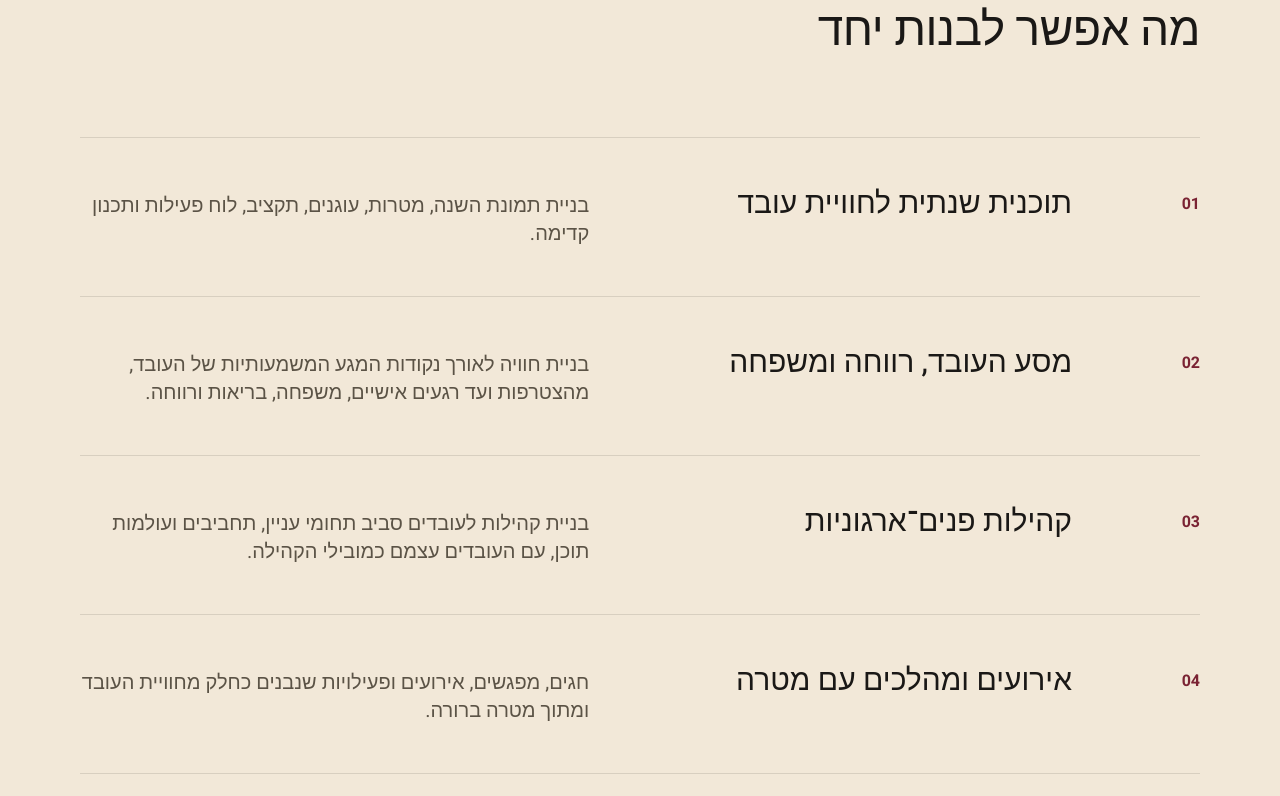
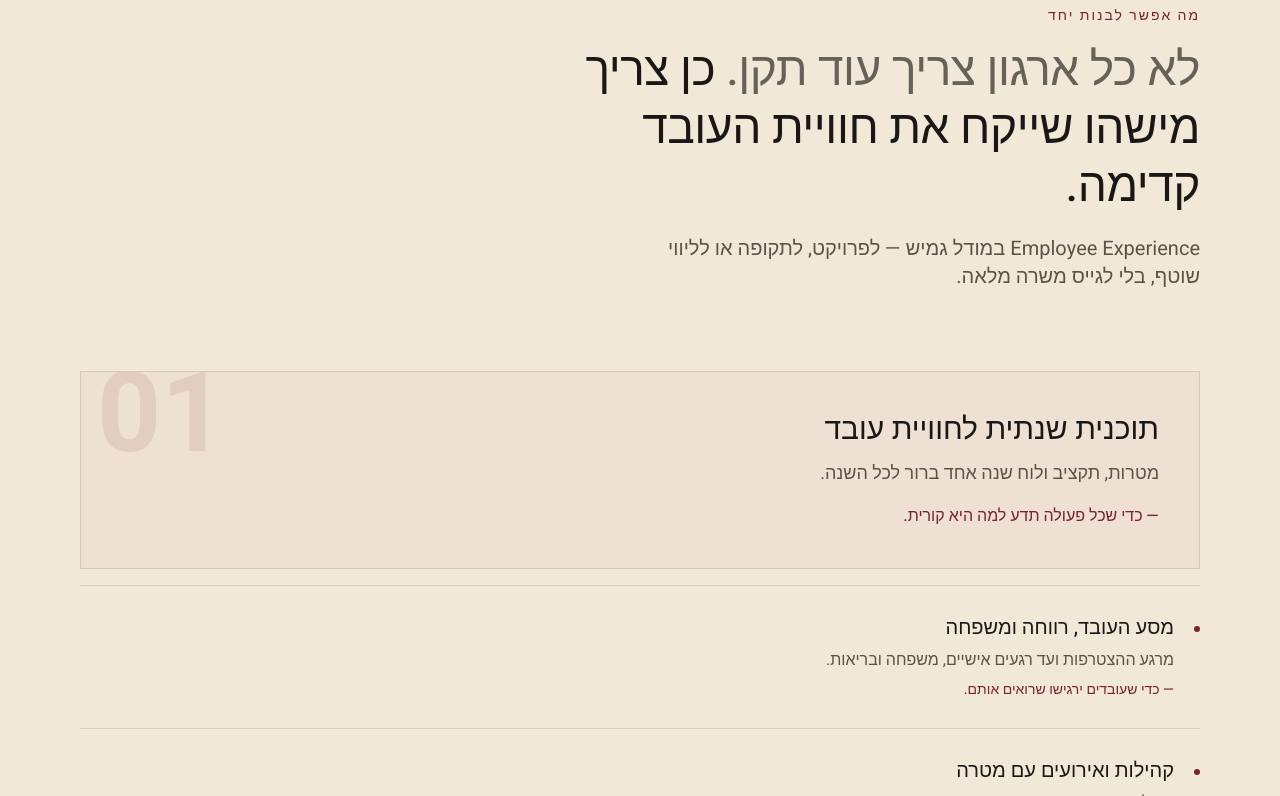
Before and after one commit to orlagziel0-source/Brand-landing, a Next.js app: page / in a window 1280 px wide. Shown: the part 1720-2516 px from the top of the page. Built offline with nearby package versions, Linux system fonts and the light colour scheme.

Commit message:
Add files via upload

```diff
--- a/components/WhatCanBeBuilt.tsx
+++ b/components/WhatCanBeBuilt.tsx
@@ -7,42 +7,98 @@ const ease: [number, number, number, number] = [0.22, 1, 0.36, 1];
 
 export default function WhatCanBeBuilt() {
   const { dict } = useLanguage();
+  const [featured, ...rest] = dict.build.items;
 
   return (
     <section id="build" className="scroll-mt-28 py-24 md:py-32">
       <div className="container-editorial">
-        <motion.h2
-          initial={{ opacity: 0, y: 20 }}
+        {/* Manifesto block */}
+        <div className="max-w-2xl">
+          <motion.p
+            initial={{ opacity: 0, y: 12 }}
             whileInView={{ opacity: 1, y: 0 }}
             viewport={{ once: true, margin: "-100px" }}
-          transition={{ duration: 0.7, ease }}
-          className="mb-14 text-display-md font-medium text-ink md:mb-20"
+            transition={{ duration: 0.6, ease }}
+            className="text-sm font-medium uppercase tracking-[0.14em] text-accent"
           >
-          {dict.build.title}
-        </motion.h2>
+            {dict.build.eyebrow}
+          </motion.p>
 
-        <div>
-          {dict.build.items.map((item, i) => (
+          <motion.p
+            initial={{ opacity: 0, y: 16 }}
+            whileInView={{ opacity: 1, y: 0 }}
+            viewport={{ once: true, margin: "-100px" }}
+            transition={{ duration: 0.7, delay: 0.08, ease }}
+            className="mt-4 text-display-md font-medium leading-tight"
+          >
+            <span className="text-ink/65">{dict.build.statementLead} </span>
+            <span className="text-ink">{dict.build.statementEmphasis}</span>
+          </motion.p>
+
+          <motion.p
+            initial={{ opacity: 0, y: 12 }}
+            whileInView={{ opacity: 1, y: 0 }}
+            viewport={{ once: true, margin: "-100px" }}
+            transition={{ duration: 0.6, delay: 0.16, ease }}
+            className="mt-5 max-w-xl text-lg leading-relaxed text-stone md:text-xl"
+          >
+            {dict.build.supporting}
+          </motion.p>
+        </div>
+
+        {/* Featured service */}
         <motion.div
-              key={item.title}
           initial={{ opacity: 0, y: 24 }}
           whileInView={{ opacity: 1, y: 0 }}
           viewport={{ once: true, margin: "-80px" }}
-              transition={{ duration: 0.6, delay: i * 0.05, ease }}
-              className="grid grid-cols-1 gap-3 border-t border-line py-8 md:grid-cols-[88px_1fr_1.15fr] md:gap-10 md:py-12"
+          transition={{ duration: 0.6, delay: 0.1, ease }}
+          className="relative mt-14 overflow-hidden border border-line bg-accent/[0.04] p-6 md:mt-20 md:p-10"
         >
-              <span className="text-base font-semibold text-accent md:pt-1.5">
-                {String(i + 1).padStart(2, "0")}
+          <span
+            aria-hidden="true"
+            className="pointer-events-none absolute -top-3 end-4 select-none text-[5rem] font-semibold leading-none text-accent/10 md:text-[7rem]"
+          >
+            01
           </span>
-              <h3 className="text-2xl font-medium leading-snug text-ink md:text-3xl">
+          <h3 className="relative max-w-sm text-2xl font-medium leading-snug text-ink md:text-3xl">
+            {featured.title}
+          </h3>
+          <p className="relative mt-3 max-w-sm text-base leading-relaxed text-stone md:text-lg">
+            {featured.body}
+          </p>
+          <p className="relative mt-4 text-sm font-medium text-accent md:text-base">
+            — {featured.outcome}
+          </p>
+        </motion.div>
+
+        {/* Supporting services, grouped tightly for contrast against the featured card */}
+        <div className="mt-3 divide-y divide-line border-y border-line md:mt-4">
+          {rest.map((item, i) => (
+            <motion.div
+              key={item.title}
+              initial={{ opacity: 0, y: 16 }}
+              whileInView={{ opacity: 1, y: 0 }}
+              viewport={{ once: true, margin: "-80px" }}
+              transition={{ duration: 0.55, delay: i * 0.06, ease }}
+              className="flex gap-4 py-6 md:gap-5 md:py-7"
+            >
+              <span
+                aria-hidden="true"
+                className="mt-2.5 h-1.5 w-1.5 shrink-0 rounded-full bg-accent md:mt-3"
+              />
+              <div>
+                <h3 className="text-lg font-medium leading-snug text-ink md:text-xl">
                   {item.title}
                 </h3>
-              <p className="max-w-xl text-lg leading-relaxed text-stone md:pt-1.5 md:text-xl">
+                <p className="mt-1.5 max-w-md text-sm leading-relaxed text-stone md:text-base">
                   {item.body}
                 </p>
+                <p className="mt-2 text-xs font-medium text-accent md:text-sm">
+                  — {item.outcome}
+                </p>
+              </div>
             </motion.div>
           ))}
-          <div className="border-t border-line" />
         </div>
 
         <motion.p
--- a/lib/translations.ts
+++ b/lib/translations.ts
@@ -3,6 +3,7 @@ export type Locale = "he" | "en";
 export interface BuildItem {
   title: string;
   body: string;
+  outcome: string;
 }
 
 export interface Dictionary {
@@ -34,7 +35,10 @@ export interface Dictionary {
     supporting: string;
   };
   build: {
-    title: string;
+    eyebrow: string;
+    statementLead: string;
+    statementEmphasis: string;
+    supporting: string;
     items: BuildItem[];
     engagementLine: string;
   };
@@ -94,31 +98,35 @@ export const translations: Record<Locale, Dictionary> = {
         "חוויית עובד נבנית מהרבה רגעים קטנים לאורך הדרך, איך מצטרפים לחברה, איך מציינים רגעים אישיים, איך מתקשרים, איך בונים קהילה, ואיך גורמים לאנשים להרגיש שיש מחשבה מאחורי הדברים.",
     },
     build: {
-      title: "מה אפשר לבנות יחד",
+      eyebrow: "מה אפשר לבנות יחד",
+      statementLead: "לא כל ארגון צריך עוד תקן.",
+      statementEmphasis: "כן צריך מישהו שייקח את חוויית העובד קדימה.",
+      supporting:
+        "Employee Experience במודל גמיש — לפרויקט, לתקופה או לליווי שוטף, בלי לגייס משרה מלאה.",
       items: [
         {
           title: "תוכנית שנתית לחוויית עובד",
-          body: "בניית תמונת השנה, מטרות, עוגנים, תקציב, לוח פעילות ותכנון קדימה.",
+          body: "מטרות, תקציב ולוח שנה אחד ברור לכל השנה.",
+          outcome: "כדי שכל פעולה תדע למה היא קורית.",
         },
         {
           title: "מסע העובד, רווחה ומשפחה",
-          body: "בניית חוויה לאורך נקודות המגע המשמעותיות של העובד, מהצטרפות ועד רגעים אישיים, משפחה, בריאות ורווחה.",
+          body: "מרגע ההצטרפות ועד רגעים אישיים, משפחה ובריאות.",
+          outcome: "כדי שעובדים ירגישו שרואים אותם.",
         },
         {
-          title: "קהילות פנים־ארגוניות",
-          body: "בניית קהילות לעובדים סביב תחומי עניין, תחביבים ועולמות תוכן, עם העובדים עצמם כמובילי הקהילה.",
-        },
-        {
-          title: "אירועים ומהלכים עם מטרה",
-          body: "חגים, מפגשים, אירועים ופעילויות שנבנים כחלק מחוויית העובד ומתוך מטרה ברורה.",
+          title: "קהילות ואירועים עם מטרה",
+          body: "קהילות פנימיות ואירועים שנבנים סביב מטרה אחת ברורה.",
+          outcome: "כדי שהחיבור בין אנשים יהיה אמיתי, לא טכני.",
         },
         {
           title: "פרויקט ממוקד",
-          body: "בניית תחום חדש, ריענון מהלך קיים או הובלת פרויקט מקצה לקצה.",
+          body: "ריענון מהלך קיים, בניית תחום חדש, או הובלה מקצה לקצה.",
+          outcome: "כדי לזוז מהר, בלי תהליך גיוס ארוך.",
         },
       ],
       engagementLine:
-        "אפשר לעבוד בפרויקט נקודתי, בייעוץ, בליווי והוצאה לפועל או בשותפות חודשית לאורך השנה, בלי צורך בגיוס למשרה מלאה.",
+        "אפשר לעבוד בפרויקט נקודתי, בייעוץ, בליווי והוצאה לפועל או בשותפות חודשית לאורך השנה.",
     },
     about: {
       title: "6 שנים בעולמות חוויית העובד בחברות גלובליות.",
@@ -178,31 +186,35 @@ export const translations: Record<Locale, Dictionary> = {
         "Employee experience is built from many small moments along the way, how people join a company, how personal milestones are marked, how things are communicated, how community is built, and how people feel the thought behind it all.",
     },
     build: {
-      title: "What We Can Build Together",
+      eyebrow: "What We Can Build Together",
+      statementLead: "Not every organization needs another standard.",
+      statementEmphasis: "It needs someone to take employee experience forward.",
+      supporting:
+        "Employee experience on a flexible model — a project, a defined period, or ongoing support, without hiring a full-time role.",
       items: [
         {
           title: "Annual employee experience plan",
-          body: "Building the picture for the year: goals, anchor moments, budget, activity calendar, and forward planning.",
+          body: "Goals, budget, and one clear calendar for the year.",
+          outcome: "So every initiative knows why it exists.",
         },
         {
           title: "Employee journey, wellbeing & family",
-          body: "Building experience across the moments that matter most, from onboarding to personal milestones, family, health, and wellbeing.",
+          body: "From onboarding to personal milestones, family, and health.",
+          outcome: "So people feel genuinely seen.",
         },
         {
-          title: "Internal communities",
-          body: "Building employee communities around shared interests, hobbies, and topics, led by employees themselves.",
-        },
-        {
-          title: "Events and initiatives with purpose",
-          body: "Holidays, gatherings, events, and activities built as part of the employee experience, with a clear purpose behind them.",
+          title: "Communities & purposeful events",
+          body: "Internal communities and events built around one clear purpose.",
+          outcome: "So connection feels real, not procedural.",
         },
         {
           title: "Focused projects",
-          body: "Building a new function, refreshing an existing initiative, or leading a project end to end.",
+          body: "Refresh an existing initiative, build something new, or lead end to end.",
+          outcome: "So you can move fast, without a long hiring process.",
         },
       ],
       engagementLine:
-        "Work can happen as a single project, advisory support, hands-on delivery, or an ongoing monthly partnership throughout the year, with no need to hire for a full-time role.",
+        "Work can happen as a single project, advisory support, hands-on delivery, or an ongoing monthly partnership throughout the year.",
     },
     about: {
       title: "Six years in employee experience, inside global companies.",
```
Lines whose indentation alone changed are shown as unchanged.
